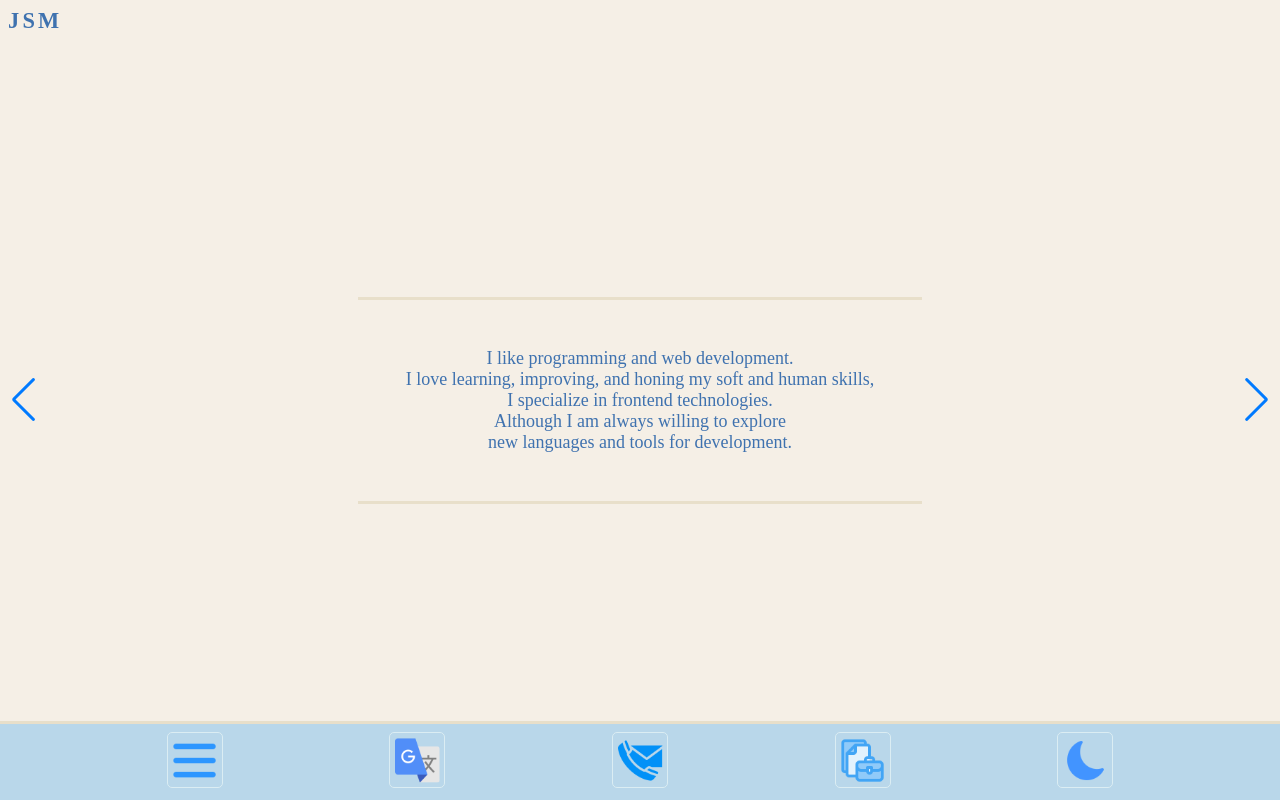
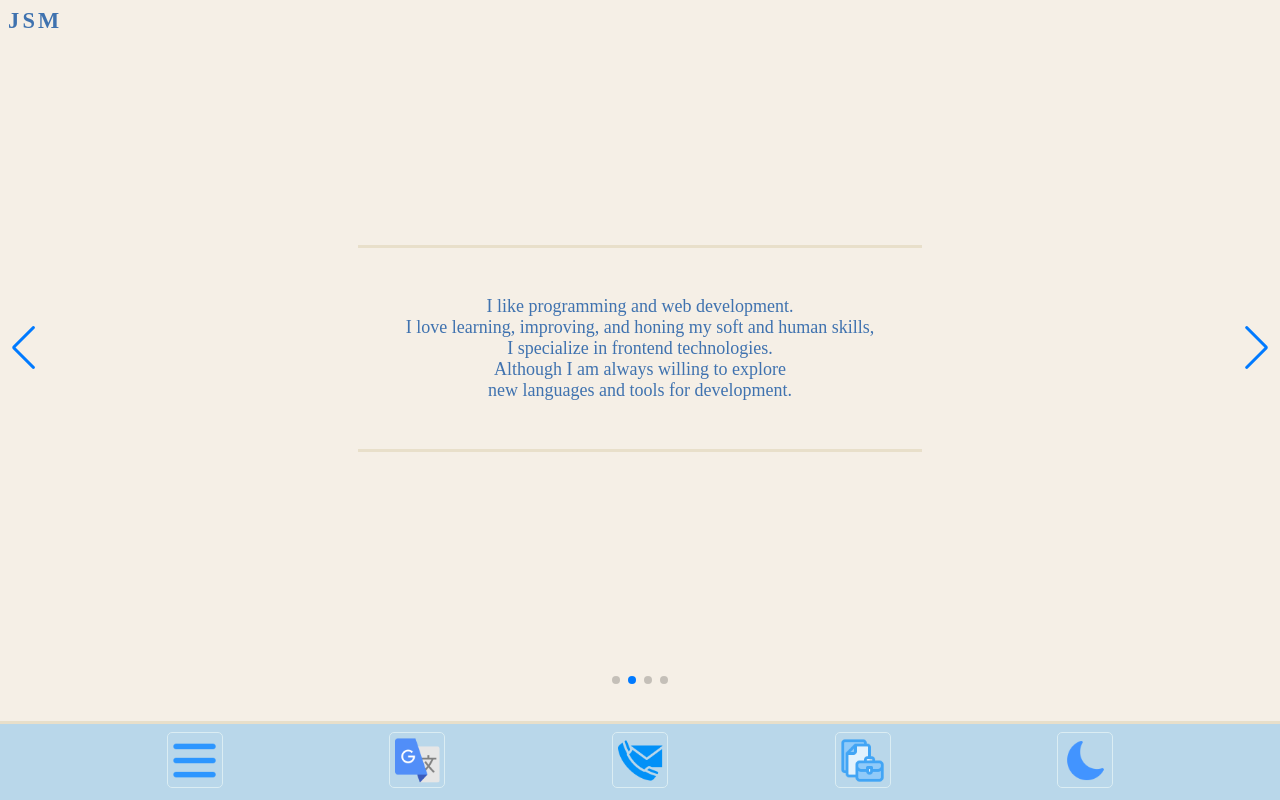
Before and after one commit to jsmblog/newCv, a React (Vite) app: page / in a window 1280 px wide. Built offline with nearby package versions, Linux system fonts and the light colour scheme; a web font is replaced by a local one.

Commit message:
[fix] size cont principal

```diff
--- a/src/Styles/stylePrincipal.css
+++ b/src/Styles/stylePrincipal.css
@@ -13,7 +13,7 @@
 }
 .contPrincipal {
     background-color: var(--co-body-principal);
-    height: 100vh;
+    height: 87vh;
     display: flex;
     flex-direction: column;
     justify-content: center;
```
